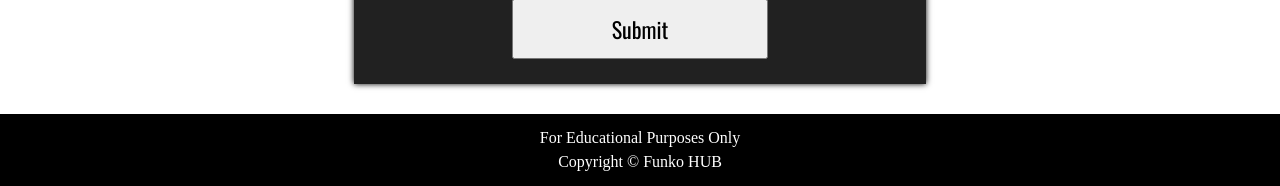
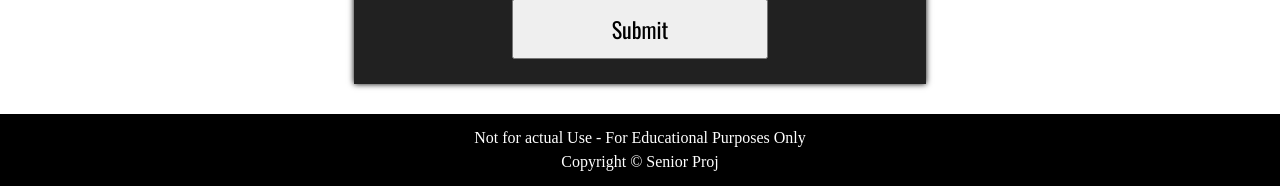
Before and after one commit to CodinApe/RealFunkoHub, a Django app: page / in a window 1280 px wide. Shown: the part 2031-2217 px from the top of the page. Run offline with Django 4.2, Linux system fonts and the light colour scheme; data comes from the database, SQL or seed files in the repository; both versions use the stored data as it was after the commit.

Commit message:
added text in footer

```diff
--- a/main_hub/templates/main_hub/base.html
+++ b/main_hub/templates/main_hub/base.html
@@ -67,8 +67,8 @@
 
 {% block footer%}
     <footer>
-        <p>For Educational Purposes Only</p>
-        <p>Copyright &copy; Funko HUB</p>
+        <p>Not for actual Use - For Educational Purposes Only</p>
+        <p>Copyright &copy; Senior Proj</p>
     </footer>
 {% endblock %}
 </html>
--- a/main_hub/templates/main_hub/posts.html
+++ b/main_hub/templates/main_hub/posts.html
@@ -7,8 +7,6 @@
 
 {% block content %}
     <section id="filter_posts_section">
-        <!-- <button>Home button?</button> -->
-        <!-- <span class="filter_hover">Filter Posts</span> -->
             <button id="news_button" class="selected_filter_button">
                 News
             </button>
```
Also changed, not shown: db.sqlite3.
